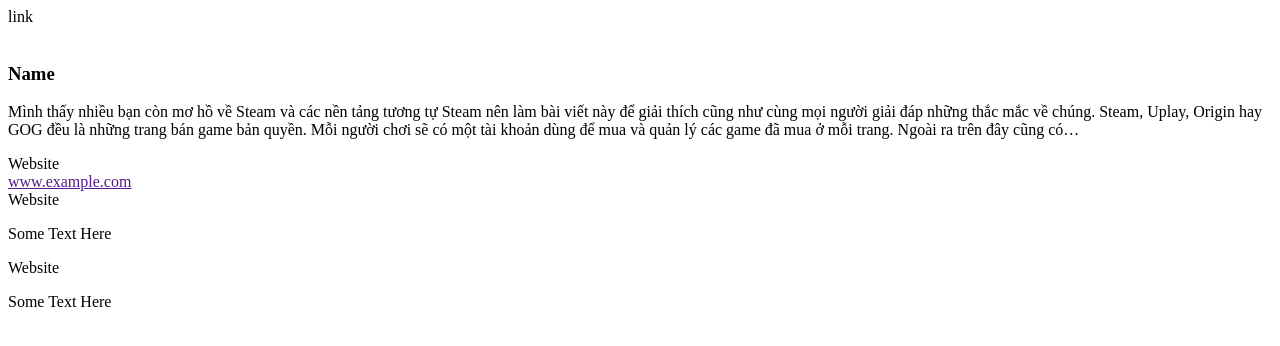
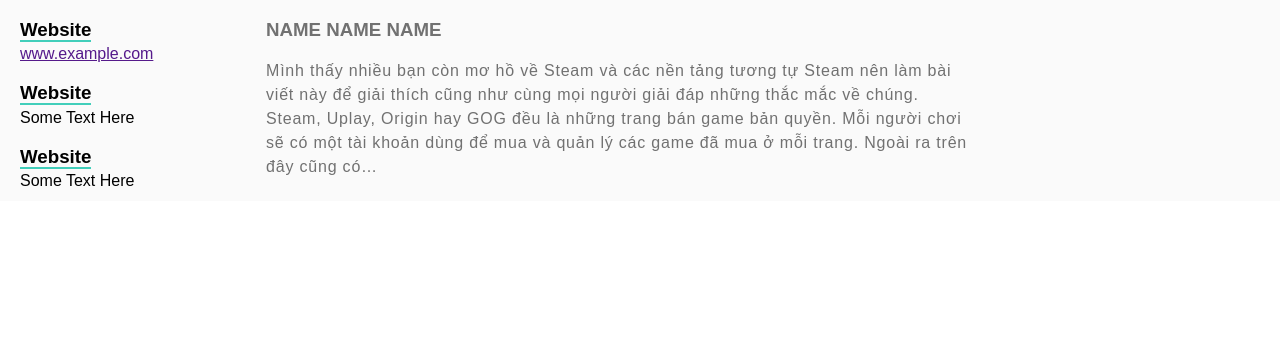
Before and after one commit to shouldnt/portfolio_bk, a plain HTML site: page index.html in a window 1280 px wide. Drawn offline with Linux system fonts and the light colour scheme.

Commit message:
create header

```diff
--- a/index.html
+++ b/index.html
@@ -2,36 +2,50 @@
 <html>
 <head>
 	<title>Portfolio</title>
-	link
+	<link rel="stylesheet" href="frameworks/css/normalize.css">
+	<link rel="stylesheet" href="css/index.css">
 </head>
 <body>
 
 	<div class="containter">
 		<header>
-			<img src="" alt="">
-			<h3>Name</h3>
-			<div class="short_desc">
-				<p>
-					Mình thấy nhiều bạn còn mơ hồ về Steam và các nền tảng tương tự Steam nên làm bài viết này để giải thích cũng như cùng mọi người giải đáp những thắc mắc về chúng. Steam, Uplay, Origin hay GOG đều là những trang bán game bản quyền. Mỗi người chơi sẽ có một tài khoản dùng để mua và quản lý các game đã mua ở mỗi trang. Ngoài ra trên đây cũng có…
-				</p>
+			<div class="img">
+				<img src="#" alt="">
 			</div>
+			<div class="name">
+				<h3>NAME NAME NAME</h3>
+
+				<div class="short_desc">
+					<p>
+						Mình thấy nhiều bạn còn mơ hồ về Steam và các nền tảng tương tự Steam nên làm bài viết này để giải thích cũng như cùng mọi người giải đáp những thắc mắc về chúng. Steam, Uplay, Origin hay GOG đều là những trang bán game bản quyền. Mỗi người chơi sẽ có một tài khoản dùng để mua và quản lý các game đã mua ở mỗi trang. Ngoài ra trên đây cũng có…
+					</p>
+				</div>
+
+			</div>
+
 			<div class="contact">
 				<div class="info">
-					<div class="info__title">Website</div>
+					<div class="info__title">
+						<h3><u>Website</u></h3>
+					</div>
 					<div class="info__detail is-link">
 						<a href="">www.example.com</a>
 					</div>
 				</div>
 
 				<div class="info">
-					<div class="info__title">Website</div>
+					<div class="info__title">
+						<h3><u>Website</u></h3>
+					</div>
 					<div class="info__detail ">
 						<p>Some Text Here</p>
 					</div>
 				</div>
 
 				<div class="info">
-					<div class="info__title">Website</div>
+					<div class="info__title">
+						<h3><u>Website</u></h3>
+					</div>
 					<div class="info__detail">
 						<p>Some Text Here</p>
 					</div>
--- /dev/null
+++ b/src/sass/index.sass
@@ -0,0 +1,62 @@
+$main_blue: #41ceba
+
+
+
+html, body
+	height: 100%
+
+.container
+	width: 100%
+
+
+// header part
+header
+	display: flex
+	padding-left: 20px
+	padding-right: 20px
+	flex-direction: row-reverse
+	background: rgba(0, 0, 0, 0.02)
+	color: #717171
+
+	.img
+		flex: 1
+
+	.name
+		flex: 3
+		box-sizing: border-box
+		padding-right: 50px
+		padding-left: 10px
+		.short_desc
+			line-height: 1.5em
+			letter-spacing: 0.05em
+
+	.contact
+		flex: 1
+
+.info
+	margin-top: 10px
+	color: black
+
+	&:last-child
+		margin-bottom: 10px
+
+
+.info__title
+	font-weight: bold
+	h3
+		margin-bottom: 2px
+	u
+		text-decoration: none
+		border-bottom: 2px solid $main_blue
+
+.info__detail
+	color: black
+	margin-top: 5px
+	p
+		margin-top: 0px
+		margin-bottom: 0px
+
+.is_link
+	text-decoration-color: green
+
+// detail part
```
Also changed, not shown: css/index.css (added), frameworks/css/normalize.css (added), src/css/index.css (added), 2 other files.
